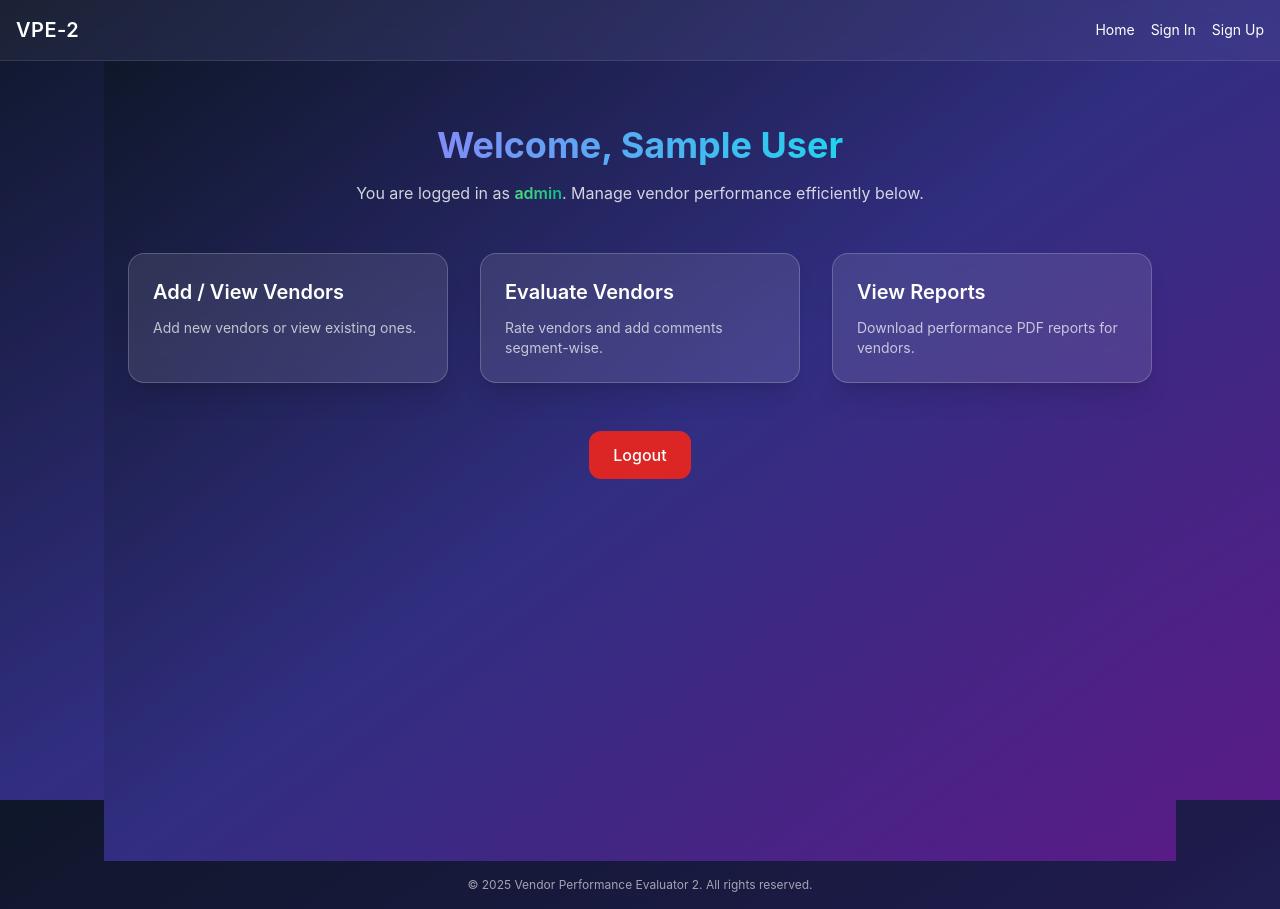
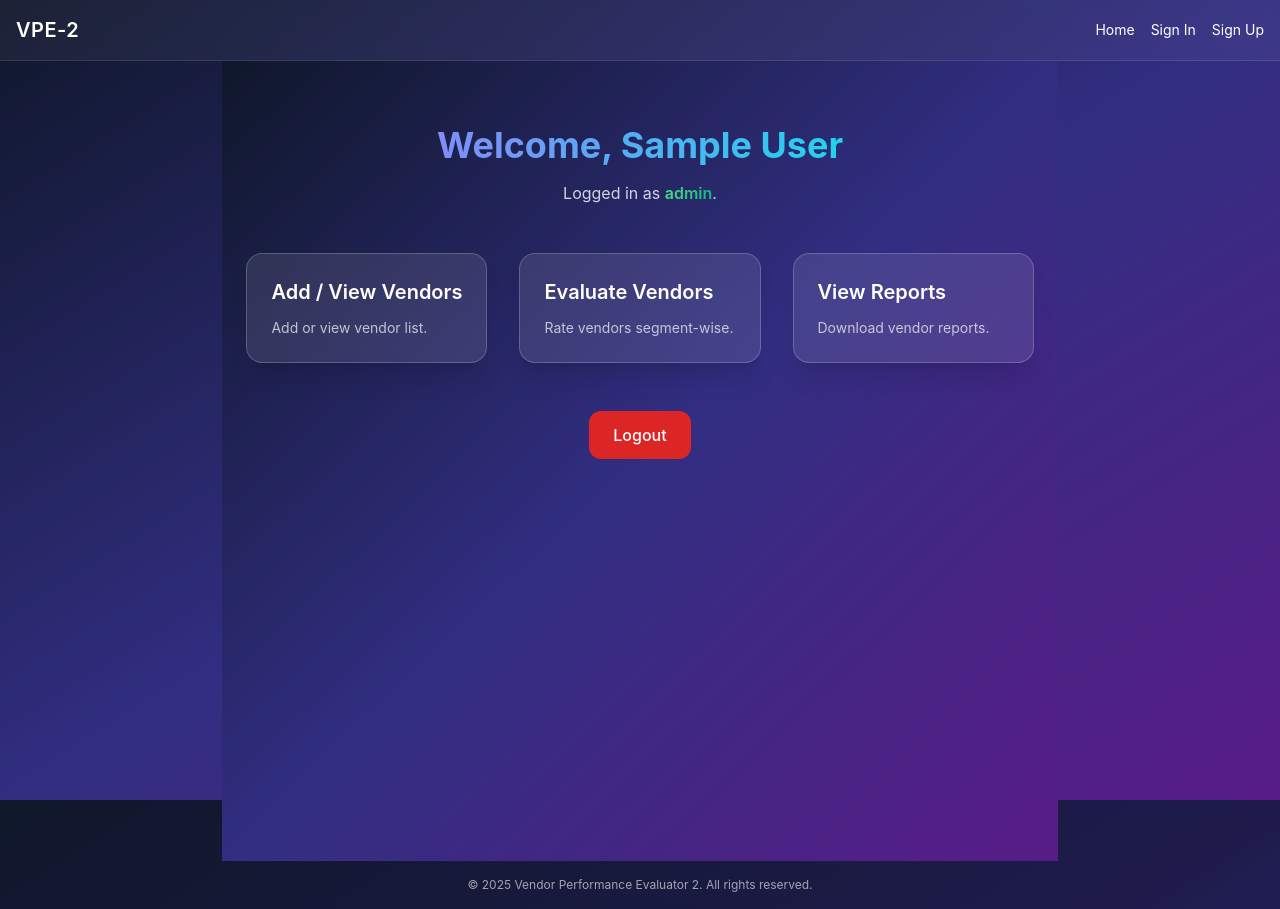
Before and after one commit to Erenthos/VPE-2, a Next.js app: page /dashboard in a window 1280 px wide. Built offline with nearby package versions, Linux system fonts and the light colour scheme; sample sign-in values are in the browser's storage.

Commit message:
Update page.tsx

```diff
--- a/src/app/dashboard/page.tsx
+++ b/src/app/dashboard/page.tsx
@@ -3,12 +3,16 @@
 import { useEffect, useState } from "react";
 import { useRouter } from "next/navigation";
 import VendorList from "@/components/vendors/VendorList";
+import VendorEvaluationList from "@/components/vendors/VendorEvaluationList";
+import VendorReportList from "@/components/vendors/VendorReportList";
 
 export default function DashboardPage() {
   const router = useRouter();
   const [user, setUser] = useState<any | null>(null);
+
   const [showVendors, setShowVendors] = useState(false);
   const [showEvaluate, setShowEvaluate] = useState(false);
+  const [showReports, setShowReports] = useState(false);
 
   // Decode user info from JWT
   useEffect(() => {
@@ -43,32 +47,30 @@ export default function DashboardPage() {
 
   return (
     <div className="min-h-screen bg-gradient-to-br from-slate-900 via-indigo-900 to-purple-900 text-white flex flex-col items-center py-16 px-6">
+
       {/* Header */}
       <h1 className="text-4xl font-bold text-center mb-4 bg-gradient-to-r from-indigo-400 to-cyan-400 bg-clip-text text-transparent">
-        Welcome, {user.name || "User"}
+        Welcome, {user.name}
       </h1>
 
       <p className="text-white/80 mb-12 text-center max-w-xl">
-        You are logged in as{" "}
-        <span
-          className={`font-semibold bg-gradient-to-r ${roleColor} bg-clip-text text-transparent`}
-        >
+        Logged in as{" "}
+        <span className={`font-semibold bg-gradient-to-r ${roleColor} bg-clip-text text-transparent`}>
           {user.role}
         </span>
-        . Manage vendor performance efficiently below.
+        .
       </p>
 
-      {/* Dashboard Action Cards */}
+      {/* Cards */}
       <div className="grid gap-8 grid-cols-1 md:grid-cols-3 w-full max-w-5xl">
-        {/* Add Vendor */}
+
+        {/* Add/View Vendors */}
         <div
           onClick={() => setShowVendors(true)}
           className="cursor-pointer p-6 rounded-2xl bg-white/10 border border-white/20 backdrop-blur-md hover:bg-white/20 transition-all shadow-xl"
         >
           <h3 className="text-xl font-semibold mb-3">Add / View Vendors</h3>
-          <p className="text-sm text-white/70">
-            Add new vendors or view existing ones.
-          </p>
+          <p className="text-sm text-white/70">Add or view vendor list.</p>
         </div>
 
         {/* Evaluate Vendors */}
@@ -77,24 +79,21 @@ export default function DashboardPage() {
           className="cursor-pointer p-6 rounded-2xl bg-white/10 border border-white/20 backdrop-blur-md hover:bg-white/20 transition-all shadow-xl"
         >
           <h3 className="text-xl font-semibold mb-3">Evaluate Vendors</h3>
-          <p className="text-sm text-white/70">
-            Rate vendors and add comments segment-wise.
-          </p>
+          <p className="text-sm text-white/70">Rate vendors segment-wise.</p>
         </div>
 
-        {/* Generate Reports */}
+        {/* Reports */}
         <div
-          onClick={() => router.push("/api/reports?vendorId=1")}
+          onClick={() => setShowReports(true)}
           className="cursor-pointer p-6 rounded-2xl bg-white/10 border border-white/20 backdrop-blur-md hover:bg-white/20 transition-all shadow-xl"
         >
           <h3 className="text-xl font-semibold mb-3">View Reports</h3>
-          <p className="text-sm text-white/70">
-            Download performance PDF reports for vendors.
-          </p>
+          <p className="text-sm text-white/70">Download vendor reports.</p>
         </div>
+
       </div>
 
-      {/* Logout Button */}
+      {/* Logout */}
       <button
         onClick={() => {
           localStorage.removeItem("token");
@@ -107,43 +106,44 @@ export default function DashboardPage() {
 
       {/* Vendor Modal */}
       {showVendors && (
-        <div className="fixed inset-0 bg-black/60 backdrop-blur-sm flex items-center justify-center z-50">
-          <div className="bg-white/10 backdrop-blur-xl p-6 rounded-2xl border border-white/20 max-h-[80vh] overflow-y-auto w-full max-w-5xl shadow-2xl">
-            <h2 className="text-2xl font-bold mb-4 text-center">
-              Vendor Management
-            </h2>
-            <VendorList />
-            <div className="text-center mt-6">
-              <button
-                onClick={() => setShowVendors(false)}
-                className="px-4 py-2 bg-white/10 hover:bg-white/20 rounded-lg"
-              >
-                Close
-              </button>
-            </div>
-          </div>
-        </div>
+        <Modal title="Vendor Management" onClose={() => setShowVendors(false)}>
+          <VendorList />
+        </Modal>
       )}
 
       {/* Evaluate Modal */}
       {showEvaluate && (
-        <div className="fixed inset-0 bg-black/60 backdrop-blur-sm flex items-center justify-center z-50">
-          <div className="bg-white/10 backdrop-blur-xl p-6 rounded-2xl border border-white/20 max-h-[80vh] overflow-y-auto w-full max-w-5xl shadow-2xl">
-            <h2 className="text-2xl font-bold mb-4 text-center">
-              Evaluate Vendors
-            </h2>
-            <VendorList />
-            <div className="text-center mt-6">
-              <button
-                onClick={() => setShowEvaluate(false)}
-                className="px-4 py-2 bg-white/10 hover:bg-white/20 rounded-lg"
-              >
-                Close
-              </button>
-            </div>
-          </div>
-        </div>
+        <Modal title="Evaluate Vendors" onClose={() => setShowEvaluate(false)}>
+          <VendorEvaluationList />
+        </Modal>
+      )}
+
+      {/* Reports Modal */}
+      {showReports && (
+        <Modal title="View Reports" onClose={() => setShowReports(false)}>
+          <VendorReportList />
+        </Modal>
       )}
     </div>
   );
 }
+
+/* Reusable glass modal */
+function Modal({ title, children, onClose }: any) {
+  return (
+    <div className="fixed inset-0 bg-black/60 backdrop-blur-sm flex items-center justify-center z-50">
+      <div className="bg-white/10 backdrop-blur-xl p-6 rounded-2xl border border-white/20 max-h-[80vh] overflow-y-auto w-full max-w-5xl shadow-2xl">
+        <h2 className="text-2xl font-bold mb-4 text-center">{title}</h2>
+        {children}
+        <div className="text-center mt-6">
+          <button
+            onClick={onClose}
+            className="px-4 py-2 bg-white/10 hover:bg-white/20 rounded-lg"
+          >
+            Close
+          </button>
+        </div>
+      </div>
+    </div>
+  );
+}
```
